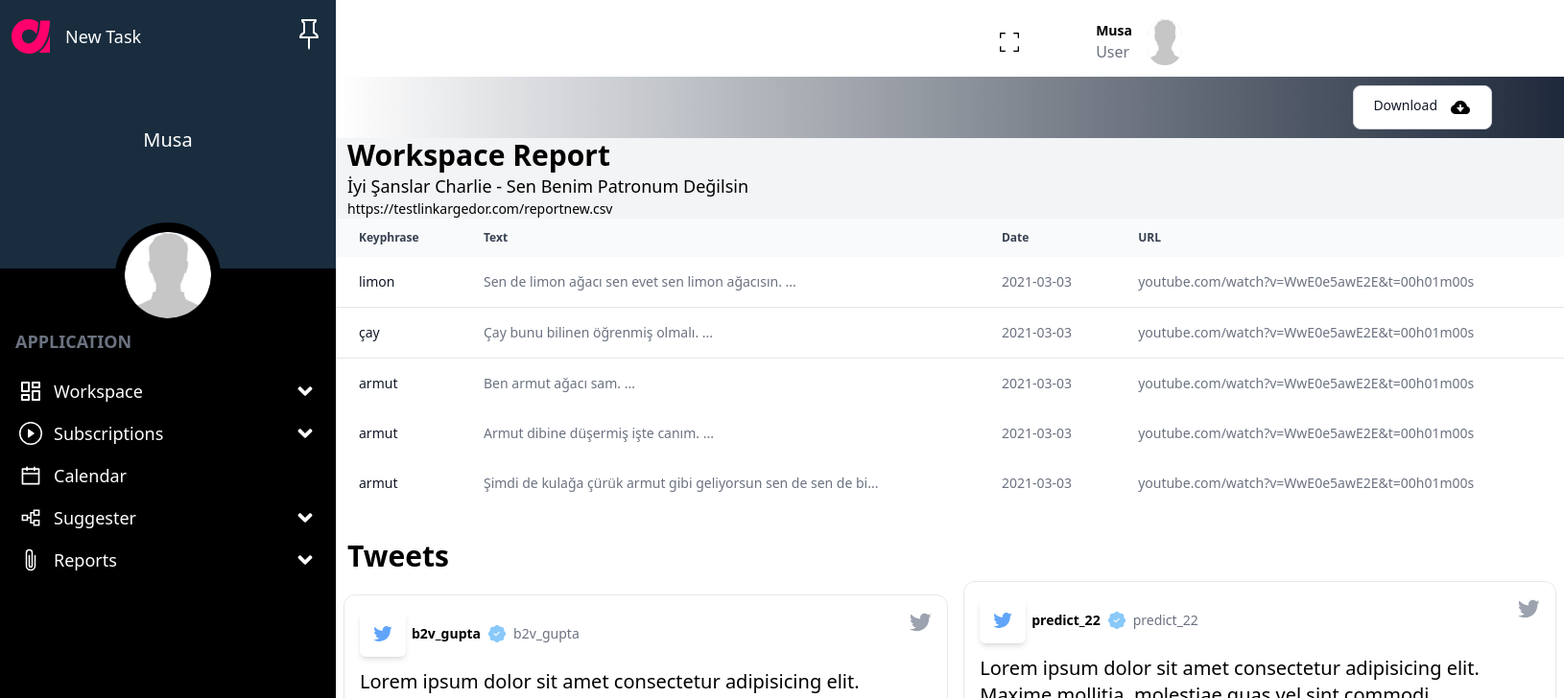
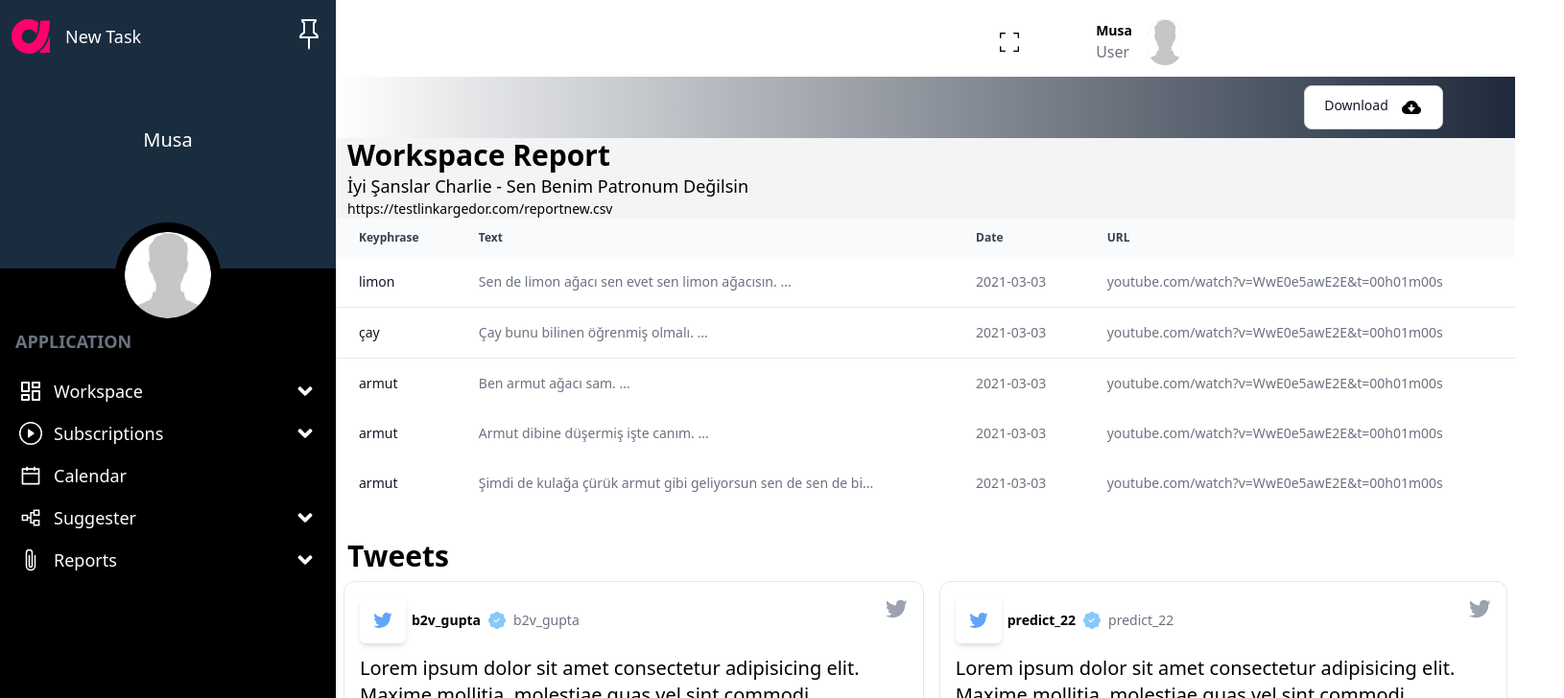
Before and after one commit to Alioglumusa/argedor-task, a React (Create React App) app: page / in a window 1280 px wide. Shown: the top 728 px of the page at 96% size, 1630 px wide, since content can reach past the window. Built offline with nearby package versions, Linux system fonts and the light colour scheme.

Commit message:
ui update

```diff
--- a/src/component/Content.jsx
+++ b/src/component/Content.jsx
@@ -5,7 +5,7 @@ import Tweets from "./Tweets";
 
 const Content = ({open}) => {
   return (
-  <div className={`${open ? "ml-[350px]" : "ml-[70px]" } absolute top-20 transition-all md:w-full w-[300px]`}>
+  <div className={`${open ? "ml-[350px]" : "ml-[70px]" } absolute top-20 transition-all md:w-[96%] w-[300px]`}>
   <DownloadBar/>
   <WorkSpace/>
   <Tweets/>
--- a/src/component/Sidebar.jsx
+++ b/src/component/Sidebar.jsx
@@ -87,7 +87,7 @@ const Sidebar = ({ open, pin, setOpen, setPin }) => {
   };
 
   return (
-    <div onMouseOver={screenWidth > 760 ? expandSidebar : null} onMouseOut={collapseSidebar} className="h-screen fixed">
+    <div onMouseOver={screenWidth > 760 ? expandSidebar : null} onMouseOut={collapseSidebar} className="h-screen md:relative fixed">
       {/* //Header Blue Side */}
       <div
         className={` ${
```
